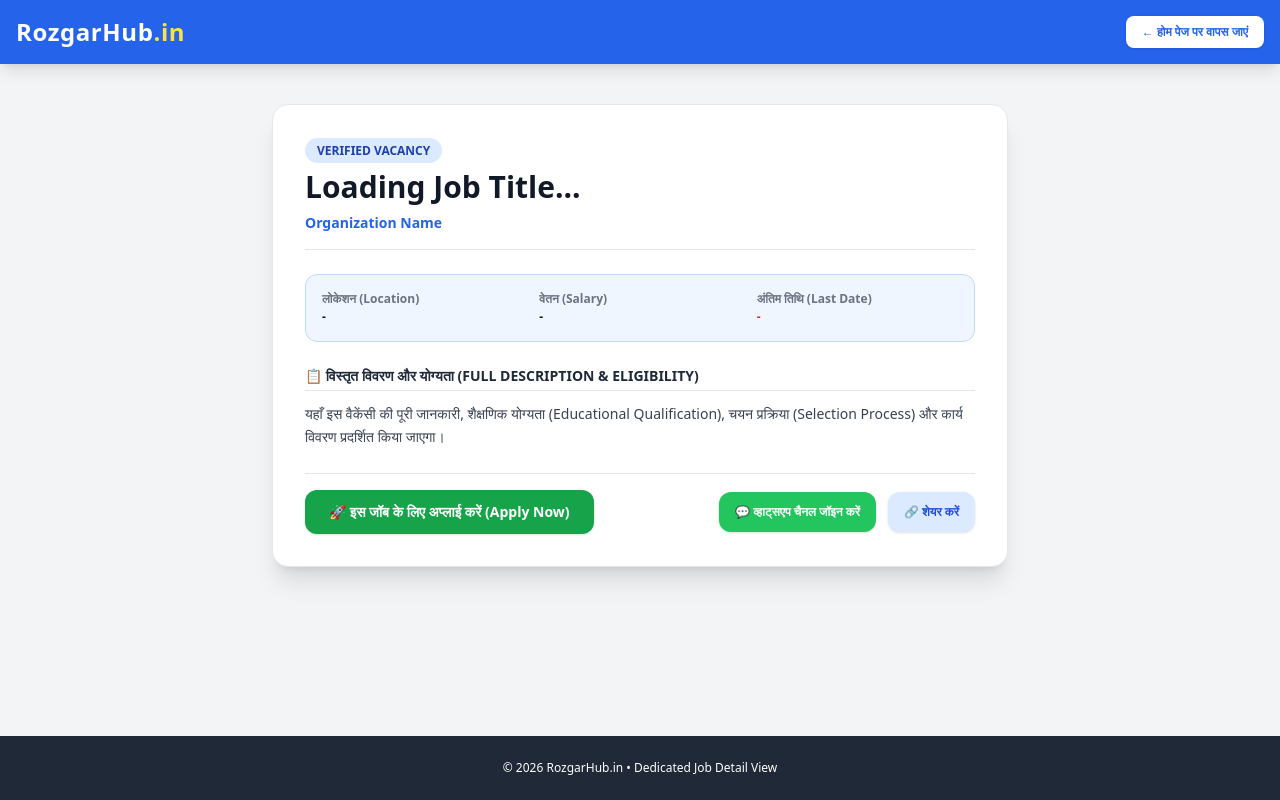
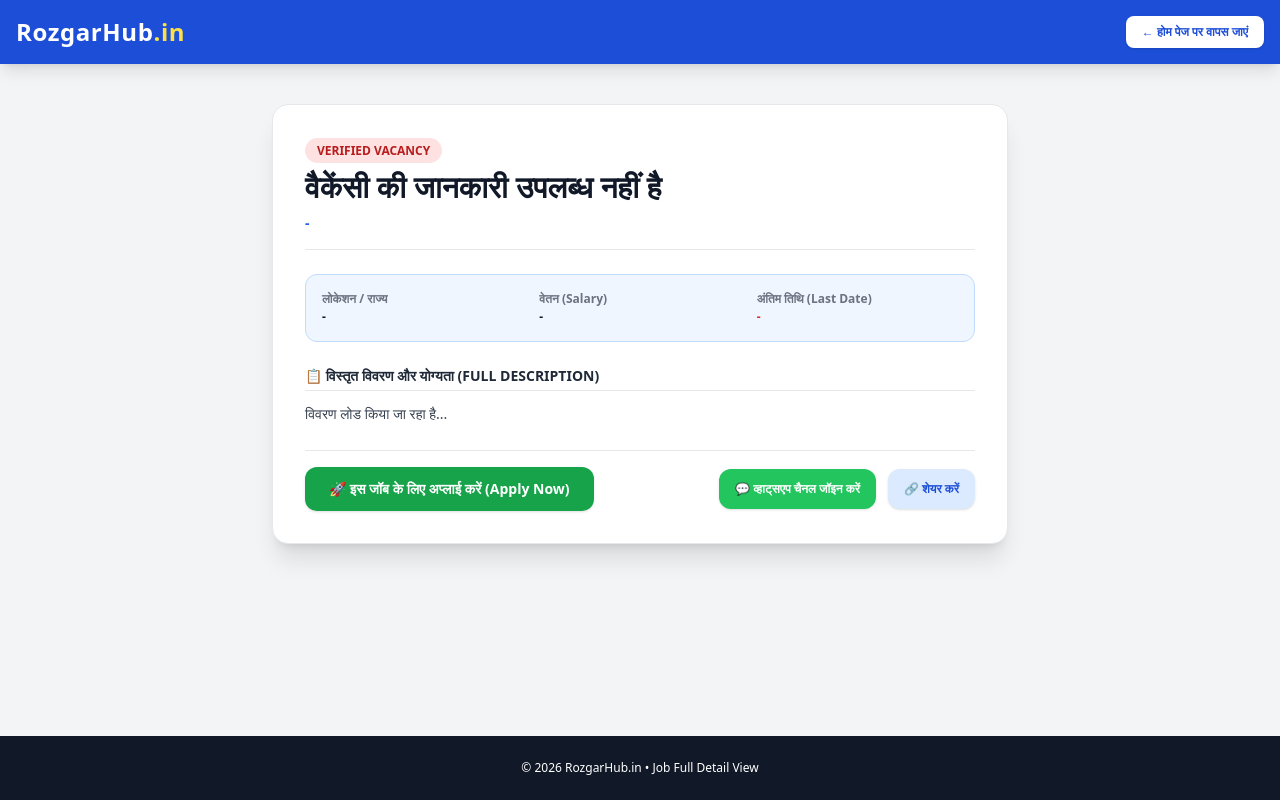
Before and after one commit to IndVecTor/rozgarHub.in, a plain HTML site: page job-details.html in a window 1280 px wide. Both pictures are taken after a click on the button "🔗 शेयर करें". Drawn offline with nearby package versions, Linux system fonts and the light colour scheme.

Commit message:
Add job-detail.html file

```diff
--- a/job-details.html
+++ b/job-details.html
@@ -3,16 +3,16 @@
 <head>
     <meta charset="UTF-8">
     <meta name="viewport" content="width=device-width, initial-scale=1.0">
-    <title>Job Full Details - RozgarHub.in</title>
+    <title>Job Full Detail - RozgarHub.in</title>
     <script src="https://cdn.tailwindcss.com"></script>
 </head>
 <body class="bg-gray-100 text-gray-800 font-sans flex flex-col min-h-screen">
 
     <!-- Navbar -->
-    <header class="bg-blue-600 text-white shadow-lg sticky top-0 z-50">
+    <header class="bg-blue-700 text-white shadow-lg sticky top-0 z-50">
         <div class="container mx-auto flex justify-between items-center p-4">
             <a href="index.html" class="text-2xl font-black tracking-wide">RozgarHub<span class="text-yellow-300">.in</span></a>
-            <a href="index.html" class="bg-white text-blue-600 px-4 py-2 rounded-lg text-xs font-bold hover:bg-gray-100 transition shadow">&larr; होम पेज पर वापस जाएं</a>
+            <a href="index.html" class="bg-white text-blue-700 px-4 py-2 rounded-lg text-xs font-bold hover:bg-gray-100 transition shadow">&larr; होम पेज पर वापस जाएं</a>
         </div>
     </header>
 
@@ -22,15 +22,15 @@
 
             <!-- Job Header -->
             <div class="border-b pb-4 space-y-2">
-                <span id="detailCategory" class="text-xs font-bold bg-blue-100 text-blue-800 px-3 py-1 rounded-full uppercase">Verified Vacancy</span>
-                <h1 id="detailTitle" class="text-2xl md:text-3xl font-extrabold text-gray-900 mt-2">Loading Job Title...</h1>
-                <p id="detailOrg" class="text-sm font-bold text-blue-600">Organization Name</p>
+                <span id="detailCategory" class="text-xs font-bold bg-red-100 text-red-700 px-3 py-1 rounded-full uppercase">Verified Vacancy</span>
+                <h1 id="detailTitle" class="text-2xl md:text-3xl font-extrabold text-gray-900 mt-2">लोड हो रहा है...</h1>
+                <p id="detailOrg" class="text-sm font-bold text-blue-600">-</p>
             </div>
 
             <!-- Key Info Box -->
             <div class="grid grid-cols-2 md:grid-cols-3 gap-4 bg-blue-50 p-4 rounded-xl border border-blue-200 text-xs">
                 <div>
-                    <p class="text-gray-500 font-semibold">लोकेशन (Location)</p>
+                    <p class="text-gray-500 font-semibold">लोकेशन / राज्य</p>
                     <p id="detailCity" class="font-bold text-gray-900 mt-0.5">-</p>
                 </div>
                 <div>
@@ -43,15 +43,15 @@
                 </div>
             </div>
 
-            <!-- Full Description / Responsibilities -->
+            <!-- Full Description -->
             <div class="space-y-3">
-                <h3 class="font-bold text-sm uppercase text-gray-800 border-b pb-1">📋 विस्तृत विवरण और योग्यता (Full Description & Eligibility)</h3>
+                <h3 class="font-bold text-sm uppercase text-gray-800 border-b pb-1">📋 विस्तृत विवरण और योग्यता (Full Description)</h3>
                 <p id="detailFullDesc" class="text-sm text-gray-700 leading-relaxed">
-                    यहाँ इस वैकेंसी की पूरी जानकारी, शैक्षणिक योग्यता (Educational Qualification), चयन प्रक्रिया (Selection Process) और कार्य विवरण प्रदर्शित किया जाएगा।
+                    विवरण लोड किया जा रहा है...
                 </p>
             </div>
 
-            <!-- Action Buttons (Apply, WhatsApp Channel, Share) -->
+            <!-- Action Buttons -->
             <div class="pt-4 border-t flex flex-wrap items-center justify-between gap-4">
                 <a href="candidate-login.html" class="bg-green-600 hover:bg-green-700 text-white px-6 py-3 rounded-xl font-bold text-sm shadow transition">
                     🚀 इस जॉब के लिए अप्लाई करें (Apply Now)
@@ -60,7 +60,7 @@
                     <a href="https://whatsapp.com/channel/0029VexampleChannel" target="_blank" class="bg-green-500 hover:bg-green-600 text-white px-4 py-3 rounded-xl font-bold text-xs flex items-center gap-1.5 shadow">
                         💬 व्हाट्सएप चैनल जॉइन करें
                     </a>
-                    <button onclick="shareCurrentJob()" class="bg-blue-100 hover:bg-blue-200 text-blue-700 px-4 py-3 rounded-xl font-bold text-xs shadow">
+                    <button onclick="shareJobDetail()" class="bg-blue-100 hover:bg-blue-200 text-blue-700 px-4 py-3 rounded-xl font-bold text-xs shadow">
                         🔗 शेयर करें
                     </button>
                 </div>
@@ -70,27 +70,30 @@
     </main>
 
     <!-- Footer -->
-    <footer class="bg-gray-800 text-white text-center py-6 text-xs mt-12">
-        &copy; 2026 RozgarHub.in • Dedicated Job Detail View
+    <footer class="bg-gray-900 text-white text-center py-6 text-xs mt-12">
+        &copy; 2026 RozgarHub.in • Job Full Detail View
     </footer>
 
-    <!-- JavaScript to Read URL parameters -->
+    <!-- JavaScript to Load Dynamic Data -->
     <script>
         window.onload = function() {
             const urlParams = new URLSearchParams(window.location.search);
-            const title = urlParams.get('title');
+            const titleParam = urlParams.get('title');
 
-            if(title) {
-                document.getElementById('detailTitle').innerText = decodeURIComponent(title);
-                document.getElementById('detailOrg').innerText = "RozgarHub Verified Partner / Sarkari Board";
-                document.getElementById('detailCity').innerText = "Azamgarh / All India";
-                document.getElementById('detailSalary').innerText = "As per industry standards";
-                document.getElementById('detailDate').innerText = "Open / Active";
-                document.getElementById('detailFullDesc').innerText = `Full detailed information regarding ${decodeURIComponent(title)}. Candidates are advised to check all eligibility criteria, required documents (Aadhar, Resume, Certificates), and apply before the closing date.`;
+            if(titleParam) {
+                const decodedTitle = decodeURIComponent(titleParam);
+                document.getElementById('detailTitle').innerText = decodedTitle;
+                document.getElementById('detailOrg').innerText = "RozgarHub Verified Partner Board";
+                document.getElementById('detailCity').innerText = "All India / State Level";
+                document.getElementById('detailSalary').innerText = "As per official guidelines";
+                document.getElementById('detailDate').innerText = "Active / Open";
+                document.getElementById('detailFullDesc').innerText = `यहाँ '${decodedTitle}' की पूरी और विस्तृत जानकारी उपलब्ध है। उम्मीदवारों को सलाह दी जाती है कि वे आवेदन करने से पहले आधिकारिक पात्रता, आयु सीमा, और आवश्यक दस्तावेजों (जैसे Aadhar, Resume, Certificates) की जांच अवश्य कर लें।`;
+            } else {
+                document.getElementById('detailTitle').innerText = "वैकेंसी की जानकारी उपलब्ध नहीं है";
             }
         };
 
-        function shareCurrentJob() {
+        function shareJobDetail() {
             if (navigator.share) {
                 navigator.share({ title: document.getElementById('detailTitle').innerText, url: window.location.href }).catch(() => {});
             } else {
```
